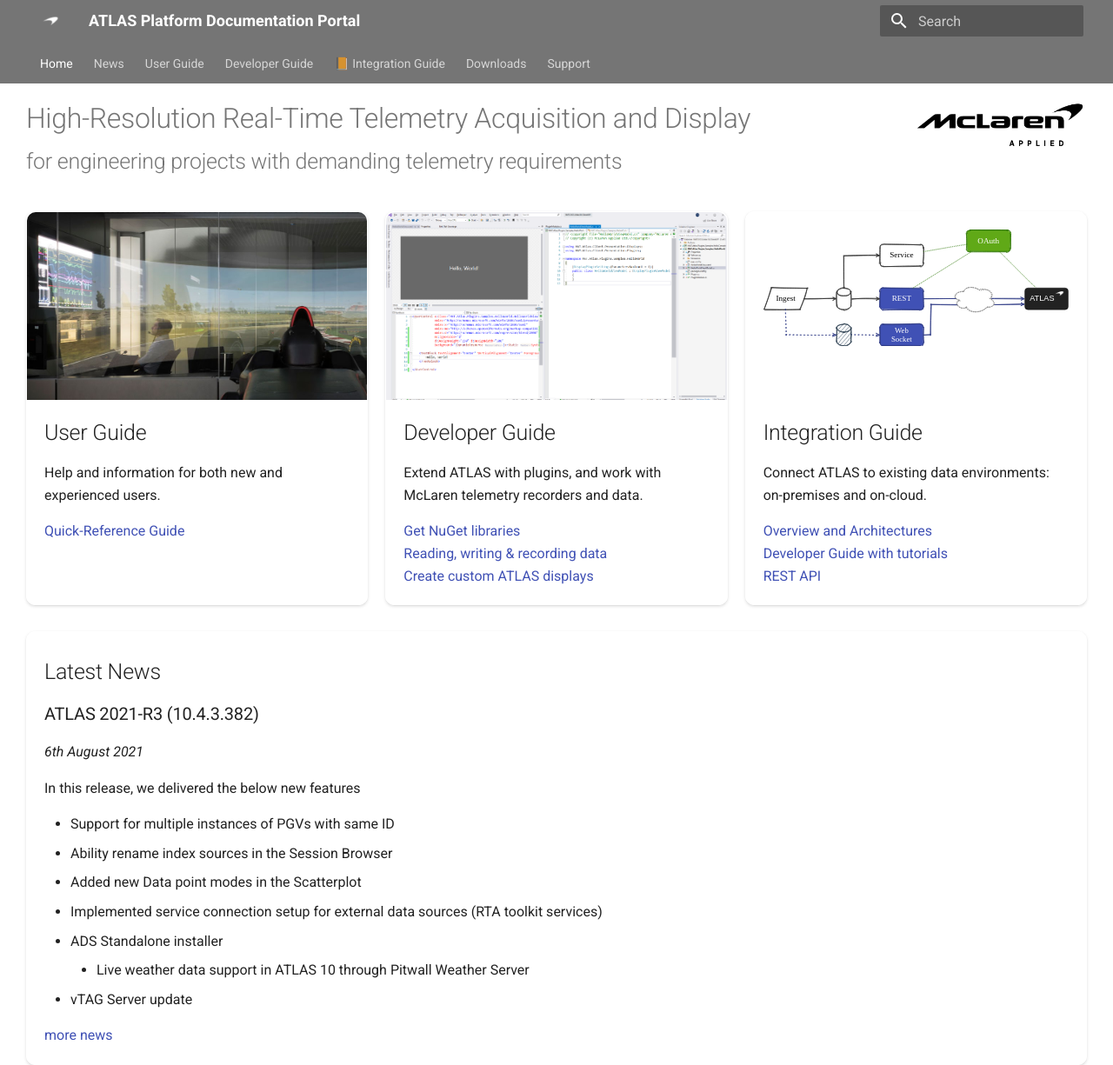
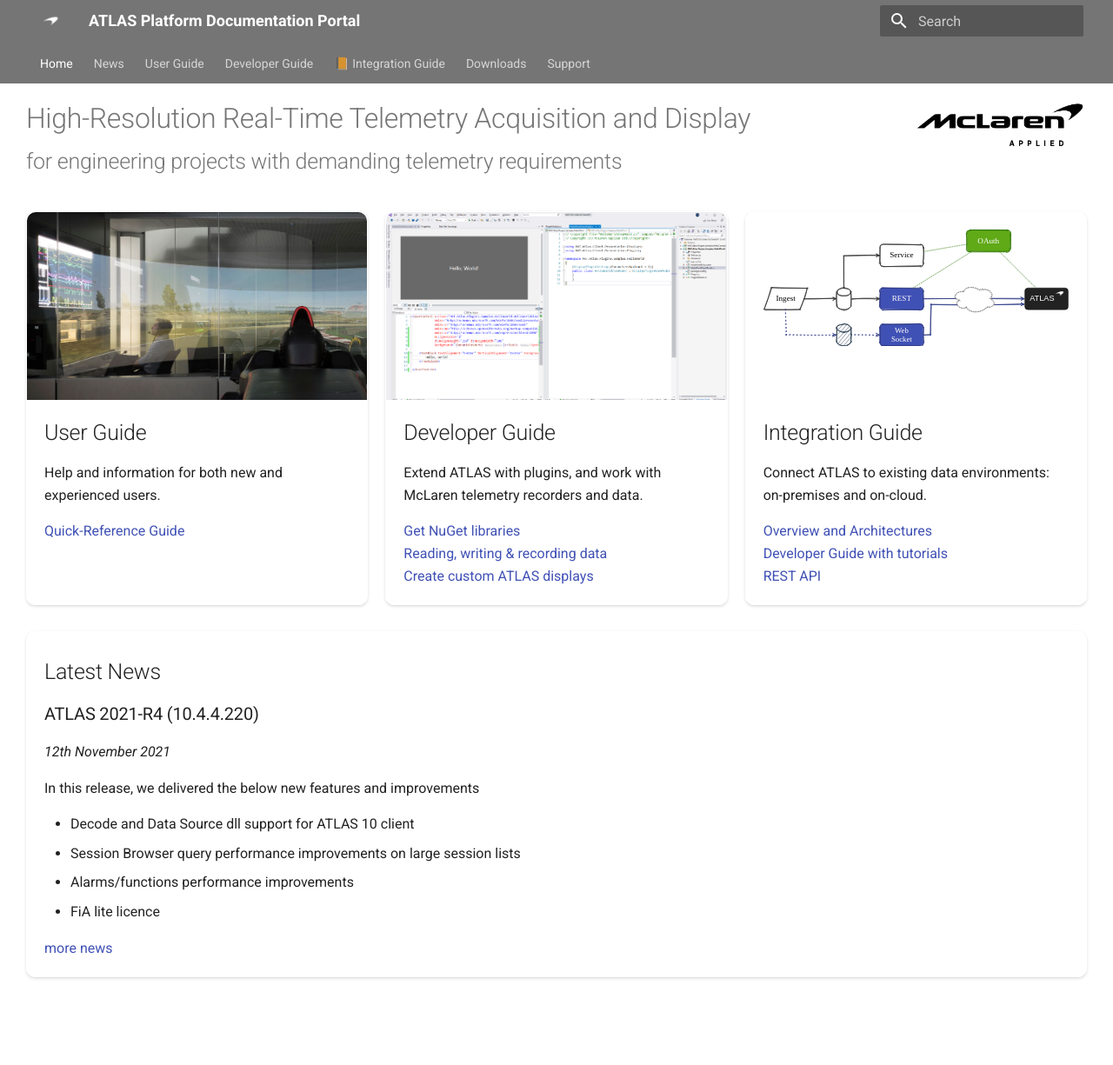
Before and after one commit to mat-docs/Portal.Site, an MkDocs documentation site: the page built from docs/index.md, in a window 1280 px wide and 1225 px high. Shown: the whole window at 87% size. Built offline with MkDocs 1.6.1 and Material for MkDocs 9.7.7, drawn with Linux system fonts in a browser that asks for light colours.

Commit message:
Update index.md (#18)
* Update index.md

```diff
--- a/docs/index.md
+++ b/docs/index.md
@@ -9,18 +9,15 @@ hide:
 
 ## Latest News
 
-### ATLAS 2021-R3 (10.4.3.382)
+### ATLAS 2021-R4 (10.4.4.220)
 
-_6th August 2021_
+_12th November 2021_
 
-In this release, we delivered the below new features
+In this release, we delivered the below new features and improvements
 
-* Support for multiple instances of PGVs with same ID
-* Ability rename index sources in the Session Browser
-* Added new Data point modes in the Scatterplot
-* Implemented service connection setup for external data sources (RTA toolkit services)
-* ADS Standalone installer
-    * Live weather data support in ATLAS 10 through Pitwall Weather Server
-* vTAG Server update
+* Decode and Data Source dll support for ATLAS 10 client
+* Session Browser query performance improvements on large session lists
+* Alarms/functions performance improvements
+* FiA lite licence
 
 [more news](news/index.md)
```
